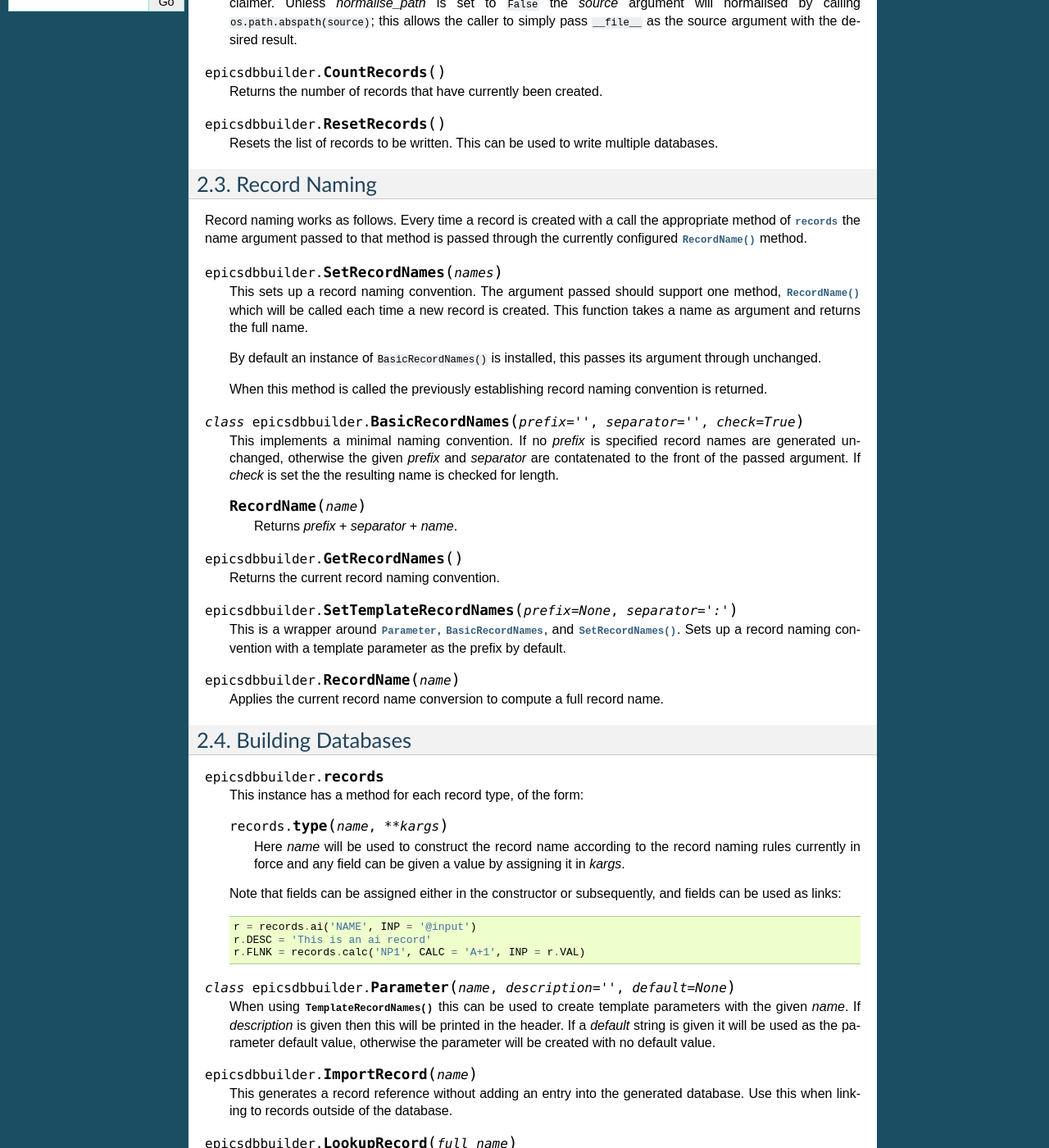
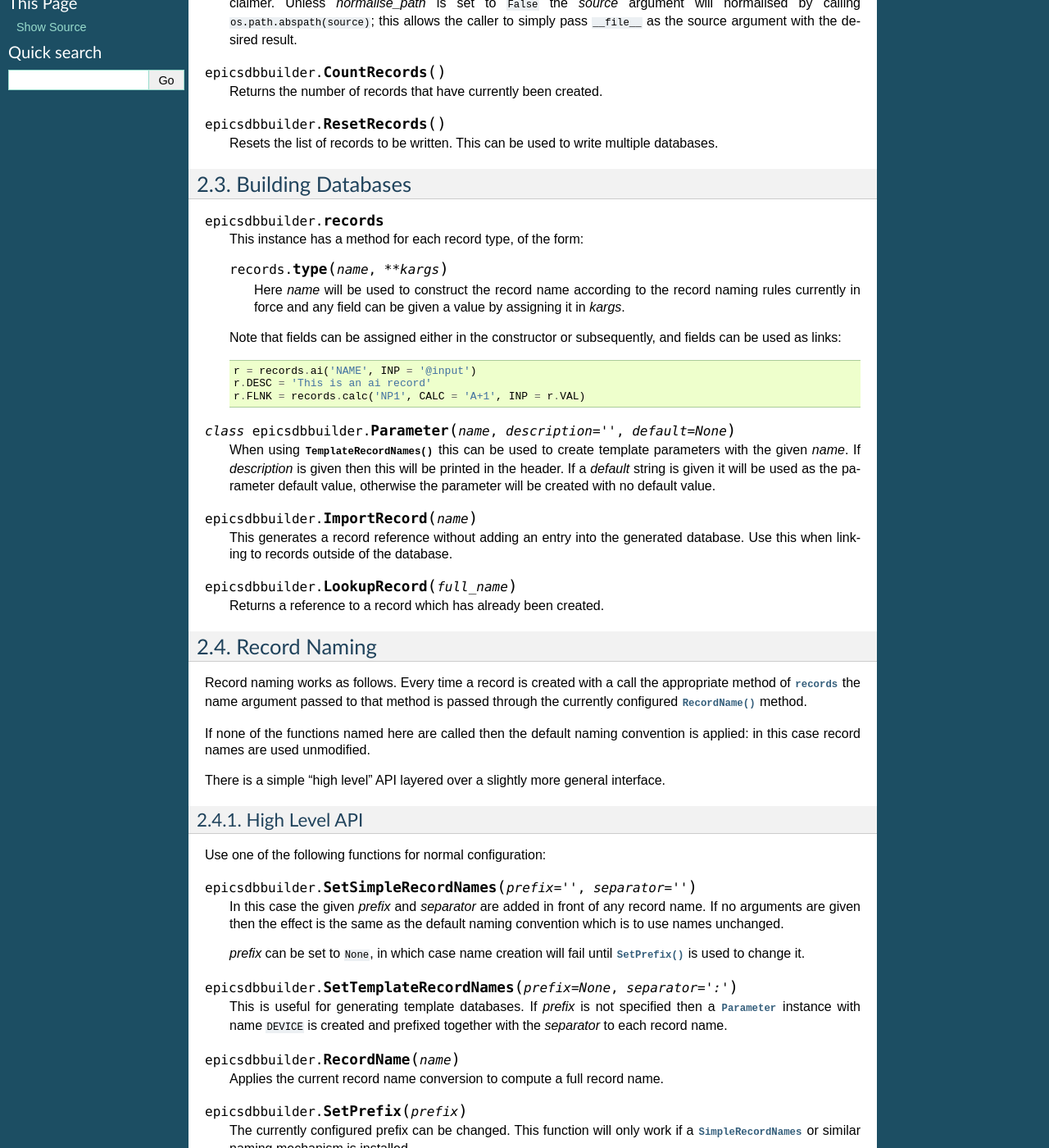
Before and after one commit to DiamondLightSource/epicsdbbuilder, a Sphinx documentation site: the page built from docs/api.rst, in a window 1280 px wide and 1400 px high, scrolled down 706 px. Shown: the whole window at 82% size. Built offline with Sphinx 7.4.7, drawn with Linux system fonts in a browser that asks for light colours; some of the changed text lies outside the part shown.

Commit message:
EPICS db builder: Rework record naming convention support
git-svn-id: svn+ssh://serv0002.cs.diamond.ac.uk/home/subversion/repos/controls/diamond/trunk/python/epicsdbbuilder@128385 e099a375-04f9-0310-9d5f-a741eaff62e1

```diff
--- a/docs/api.rst
+++ b/docs/api.rst
@@ -57,52 +57,6 @@ Record Output
     multiple databases.
 
 
-Record Naming
--------------
-
-Record naming works as follows.  Every time a record is created with a call the
-appropriate method of :data:`records` the name argument passed to that method is
-passed through the currently configured :func:`RecordName` method.
-
-..  function:: SetRecordNames(names)
-
-    This sets up a record naming convention.  The argument passed should support
-    one method, :func:`RecordName` which will be called each time a new record
-    is created.  This function takes a name as argument and returns the full
-    name.
-
-    By default an instance of ``BasicRecordNames()`` is installed, this passes
-    its argument through unchanged.
-
-    When this method is called the previously establishing record naming
-    convention is returned.
-
-..  class:: BasicRecordNames(prefix='', separator='', check=True)
-
-    This implements a minimal naming convention.  If no `prefix` is specified
-    record names are generated unchanged, otherwise the given `prefix` and
-    `separator` are contatenated to the front of the passed argument.  If
-    `check` is set the the resulting name is checked for length.
-
-    ..  method:: RecordName(name)
-
-        Returns `prefix` + `separator` + `name`.
-
-..  function:: GetRecordNames()
-
-    Returns the current record naming convention.
-
-..  function:: SetTemplateRecordNames(prefix=None, separator=':')
-
-    This is a wrapper around :class:`Parameter`, :class:`BasicRecordNames`, and
-    :func:`SetRecordNames`.  Sets up a record naming convention with a template
-    parameter as the prefix by default.
-
-..  function:: RecordName(name)
-
-    Applies the current record name conversion to compute a full record name.
-
-
 Building Databases
 ------------------
 
@@ -143,6 +97,89 @@ Building Databases
     Returns a reference to a record which has already been created.
 
 
+Record Naming
+-------------
+
+Record naming works as follows.  Every time a record is created with a call the
+appropriate method of :data:`records` the name argument passed to that method is
+passed through the currently configured :func:`RecordName` method.
+
+If none of the functions named here are called then the default naming
+convention is applied: in this case record names are used unmodified.
+
+There is a simple "high level" API layered over a slightly more general
+interface.
+
+High Level API
+~~~~~~~~~~~~~~
+
+Use one of the following functions for normal configuration:
+
+..  function:: SetSimpleRecordNames(prefix='', separator='')
+
+    In this case the given `prefix` and `separator` are added in front of any
+    record name.  If no arguments are given then the effect is the same as the
+    default naming convention which is to use names unchanged.
+
+    `prefix` can be set to ``None``, in which case name creation will fail until
+    :func:`SetPrefix` is used to change it.
+
+..  function:: SetTemplateRecordNames(prefix=None, separator=':')
+
+    This is useful for generating template databases.  If `prefix` is not
+    specified then a :class:`Parameter` instance with name ``DEVICE`` is created
+    and prefixed together with the `separator` to each record name.
+
+..  function:: RecordName(name)
+
+    Applies the current record name conversion to compute a full record name.
+
+..  function:: SetPrefix(prefix)
+
+    The currently configured prefix can be changed.  This function will only
+    work if a :class:`SimpleRecordNames` or similar naming mechanism is
+    installed.
+
+
+General Interface
+~~~~~~~~~~~~~~~~~
+
+More generally any callable object can be used for record name generation.
+
+..  function:: SetRecordNames(names)
+
+    This sets up a record naming convention.  The argument passed will be called
+    each time a new record is created.  This function should take a name as
+    argument and return the full name to be written to the generated database.
+
+    The default naming mechanism uses the record name unmodified.
+
+    When this method is called the previously establishing record naming
+    convention is returned.
+
+..  class:: SimpleRecordNames(prefix='', separator='', check=True)
+
+    This implements a minimal naming convention.  If no `prefix` is specified
+    record names are generated unchanged, otherwise the given `prefix` and
+    `separator` are contatenated to the front of the passed argument.  If
+    `check` is set the the resulting name is checked for length.  Supports the
+    following methods.
+
+    ..  method:: __call__(name)
+
+        Returns `prefix` + `separator` + `name`.  If `prefix` is currently
+        ``None`` then an error will be generated.
+
+    ..  method:: SetPrefix(prefix)
+
+        Allows the prefix to be modified.  This can be called via the global
+        :func:`SetPrefix` method.
+
+..  function:: GetRecordNames()
+
+    Returns the current record naming convention.
+
+
 Helper Functions
 ----------------
 
```
Also changed, not shown: 1 other file.
